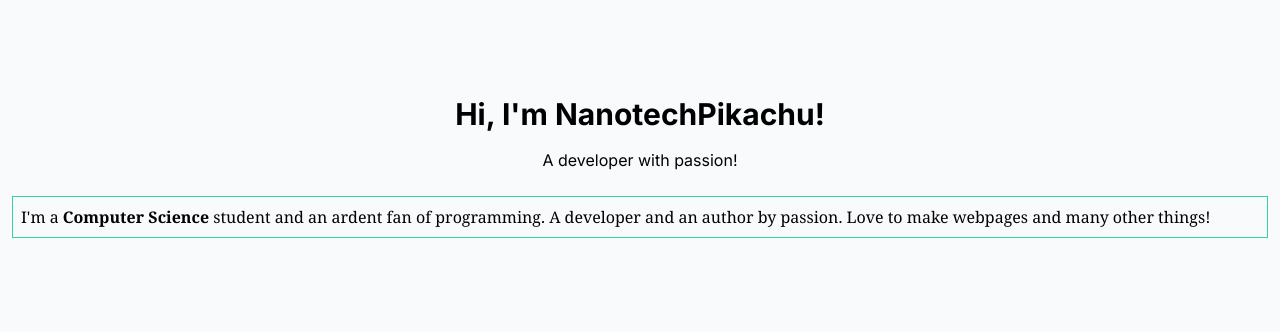
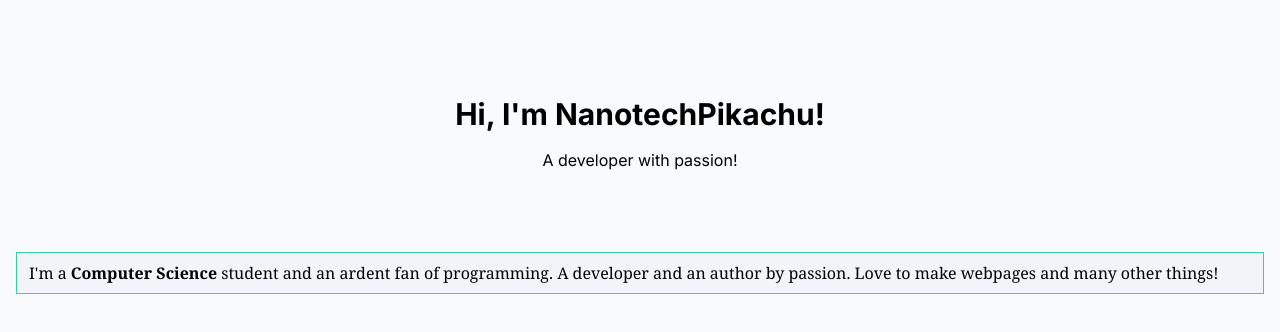
Before and after one commit to NanotechPikachu/Portfolio, a Next.js app: page / in a window 1280 px wide. Shown: the top 332 px of the page. Built offline with nearby package versions, Linux system fonts and the light colour scheme.

Commit message:
Update page.js

```diff
--- a/src/app/page.js
+++ b/src/app/page.js
@@ -1,12 +1,12 @@
 export default function Home() {
   return (
     <>
-    <div className="ml-4 mr-4 mt-24">
+    <div className="ml-8 mr-8 mt-24 mb-20 dark:bg-grey-950 bg-slate-50">
     <h1 className="font-bold text-center text-2xl md:text-3xl dark:text-white text-black mb-4">Hi, I&apos;m NanotechPikachu!</h1>
     <p className="text-sm dark:text-zinc-50 text-black md:text-base text-center">A developer with passion!</p>
     </div>
-    <div className="mt-6 mr-3 ml-3 border dark:border-emerald-600 border-emerald-400">
-    <p className="font-serif md:text-base text-sm dark:text-zinc-50 text-black mr-2 ml-2 mt-2 mb-2">
+    <div className="mt-6 mr-4 ml-4 border dark:border-emerald-600 border-emerald-400 dark:bg-grey-900 bg-slate-100">
+    <p className="font-serif md:text-base text-sm dark:text-zinc-50 text-black mr-3 ml-3 mt-2 mb-2">
 I&apos;m a <b>Computer Science</b> student and an ardent fan of programming. A developer and an author by passion. Love to make webpages and many other things!
     </p>
     </div>
```
